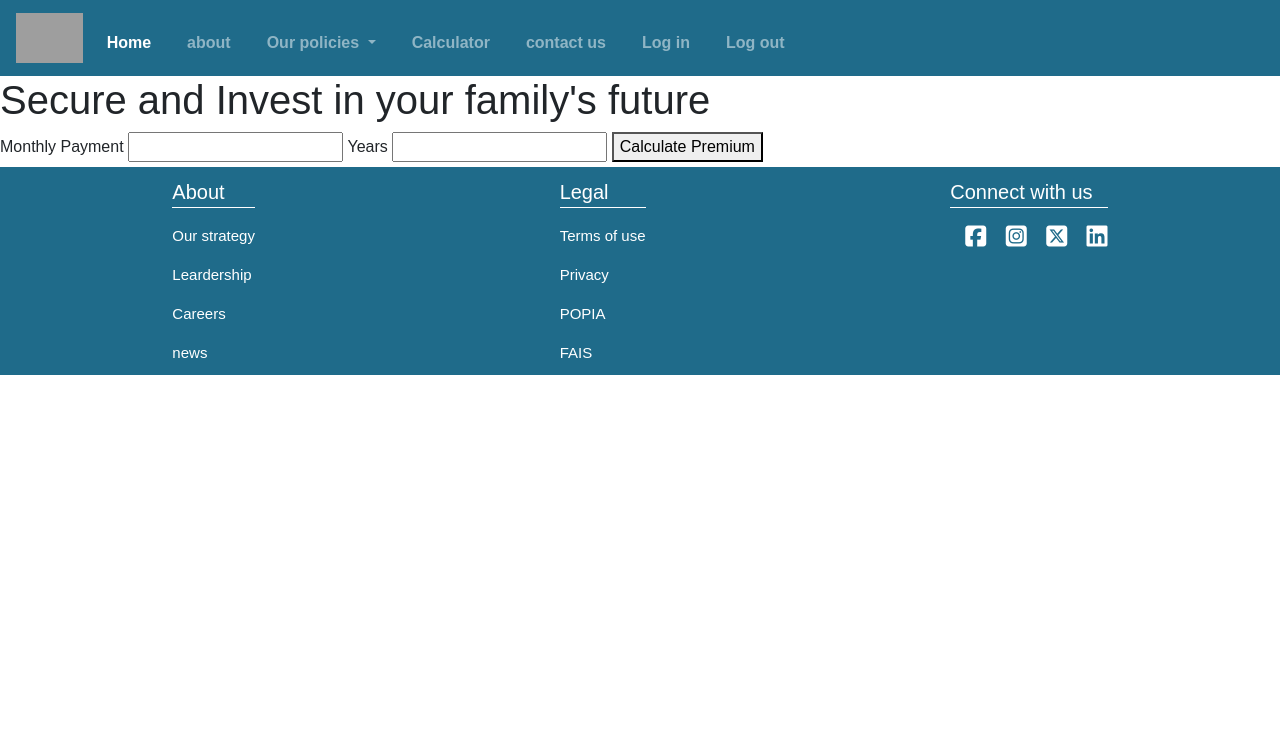
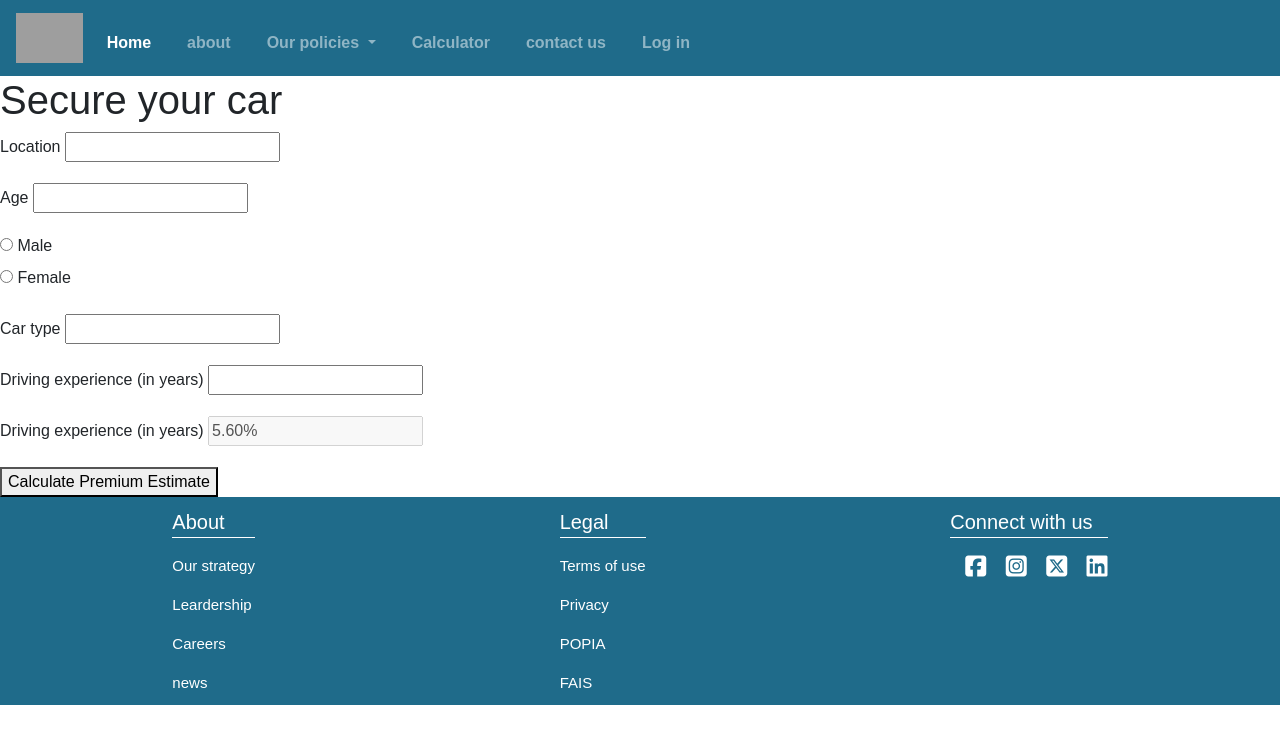
Before and after one commit to Thatom28/Python-project, a Flask app: page /calculator in a window 1280 px wide. Shown: the top 737 px of the page. Run offline with Flask 3, Linux system fonts and the light colour scheme; grey boxes are pictures that could not be loaded.

Commit message:
improved calculator

```diff
--- a/app.py
+++ b/app.py
@@ -5,7 +5,7 @@ import os
 from extensions import db
 from flask_login import LoginManager
 from models.users import User
-
+from flask_session import Session
 
 load_dotenv()  # load -> os env (enviroment variables)
 print(os.environ.get("AZURE_DATABASE_URL"), os.environ.get("FORM_SECRET_KEY"))
@@ -13,6 +13,8 @@ print(os.environ.get("AZURE_DATABASE_URL"), os.environ.get("FORM_SECRET_KEY"))
 app = Flask(__name__)
 connection_string = os.environ.get("AZURE_DATABASE_URL")
 app.config["SQLALCHEMY_DATABASE_URI"] = connection_string
+
+# Session(app)
 
 # connection_string = os.environ.get("LOCAL_DATABASE_URL")
 # app.config["SQLALCHEMY_DATABASE_URI"] = connection_string
--- a/routes/calculation_bp.py
+++ b/routes/calculation_bp.py
@@ -1,4 +1,4 @@
-from flask import Blueprint, request, render_template, flash
+from flask import Blueprint, request, render_template, flash, send_file
 import flask_login
 
 # from models.High_risk_areas import High_risk_areas
@@ -7,6 +7,7 @@ from models.user_cover import User_Cover
 from datetime import datetime, date
 from sqlalchemy import exists
 from loguru import logger
+import os
 
 calculation_bp = Blueprint("calculation_bp", __name__)
 
@@ -103,18 +104,81 @@ def quote():
 @calculation_bp.route("/calculator", methods=["GET", "POST"])
 def calculator():
     if request.method == "POST":
-        monthly_payments = int(request.form.get("monthly_payments"))
-        no_of_years = int(request.form.get("no_of_years"))
-        premium_payment = monthly_payments * (no_of_years * 3)
+        location = request.form["location"]
+        age = int(request.form["age"])
+        gender = request.form["gender"]
+        car_type = request.form["car_type"]
+        driving_experience = int(request.form["driving_experience"])
+        inflation_rate = float(request.form["inflation_rate"])
+
+        base_premium_rate = 600
+
+        if location in high_risk_areas:
+            location_amount = 1.5
+        else:
+            location_amount = 1.0
+
+        if age < 25:
+            age_amount = 1.5  # Increase premium by 50% for age under 25
+        elif age < 40:
+            age_amount = 1.2  # Increase premium by 20% for age 25-39
+        else:
+            age_amount = 1.0  # No adjustment for age 40 and above
+
+        if gender == "male":
+            gender_amount = 1.5
+        else:
+            gender_amount = 1.0
+
+        if car_type in luxury_cars:
+            car_type_amount = 1.5
+        else:
+            car_type_amount = 1
+
+        if driving_experience < 1:
+            experience_amount = 1.3
+        elif driving_experience < 5:
+            experience_amount = 1.2
+        else:
+            experience_amount = (
+                0.9  # decrease premium if you have more than 5 years experience
+            )
+
+        total_adjustment = (
+            location_amount
+            * age_amount
+            * gender_amount
+            * car_type_amount
+            * experience_amount
+        )
+        total_premium = (
+            base_premium_rate * total_adjustment * (1 + inflation_rate / 100)
+        )
 
         return render_template(
             "quotation.html",
-            monthly_payments=monthly_payments,
-            no_of_years=no_of_years,
-            premium_payment=premium_payment,
+            location=location,
+            gender=gender,
+            age=age,
+            car_type=car_type,
+            driving_experience=driving_experience,
+            total_premium=total_premium,
         )
     else:
         return render_template("calculation.html")
+
+
+@calculation_bp.route("/download")
+def download_file():
+    # Specify the path to the file to be downloaded
+    file_path = "Libraries\Documents"
+
+    # Check if the file exists
+    if os.path.exists(file_path):
+        # Send the file as an attachment and open it in a new browser tab
+        return send_file(file_path, as_attachment=True)
+    else:
+        return "File not found"
 
 
 # ------------------------------------------------------------------------------------------------
@@ -138,6 +202,31 @@ high_risk_areas = [
     "rusternburg",
     "nyanga",
     "honeydew",
+]
+luxury_cars = [
+    "Mercedes-Benz S-Class",
+    "BMW 7 Series",
+    "Audi A8",
+    "Lexus LS",
+    "Porsche Panamera",
+    "Jaguar XJ",
+    "Bentley Continental GT",
+    "Rolls-Royce Phantom",
+    "Tesla Model S Plaid",
+    "Cadillac CT6",
+    "Lincoln Continental",
+    "Maserati Quattroporte",
+    "Aston Martin DB11",
+    "Ferrari GTC4Lusso",
+    "Lamborghini Aventador",
+    "Bugatti Chiron",
+    "McLaren 720S",
+    "Bentley Flying Spur",
+    "Genesis G90",
+    "Karma Revero GT",
+    "Acura RLX",
+    "Infiniti Q70",
+    # Add more luxury car models as needed
 ]
 
 # Base premium rate
--- a/templates/base.html
+++ b/templates/base.html
@@ -168,12 +168,16 @@
             <li class="nav-item">
               <a class="nav-link" href="/contact">contact us</a>
             </li>
+            {% if logged_in %}
+            <li class="nav-item">
+                <a class="nav-link" href="/login">Log out</a>
+            </li>
+        {% else %}
             <li class="nav-item">
                 <a class="nav-link" href="/login">Log in</a>
-              </li>
-              <li class="nav-item">
-                <a class="nav-link" href="/login">Log out</a>
-              </li>
+            </li>
+        {% endif %}
+
           </ul>
         </div>
       </nav>
--- a/templates/calculation.html
+++ b/templates/calculation.html
@@ -1,14 +1,36 @@
 {% extends 'base.html' %}
 {% block body %}
-<h1>Secure and Invest in your family's future</h1>
+<h1>Secure your car</h1>
     <form action="{{url_for('calculation_bp.calculator')}}" method="post">
-        <label for="monthly_payments">Monthly Payment</label>
-        <input type="number"  name="monthly_payments" required>
+        <div class="form-group">
+            <label for="location">Location</label>
+            <input type="text"  name="location" required>
+        </div>
+        <div class="form-group">
+            <label for="age">Age</label>
+            <input type="integer" name="age" required>
+        </div>
+        <div class="form-group">
+            <input type="radio" id="male" name="gender" value="male">
+            <label for="male">Male</label><br>
+            <input type="radio" id="female" name="gender" value="female">
+            <label for="female">Female</label><br>
 
-        <label for="no_of_years">Years</label>
-        <input type="number" name="no_of_years" required>
-
-        <button type="submit">Calculate Premium</button>
+        </div>
+        <div class="form-group">
+            <label for="car_type">Car type</label>
+            <input type="text"  name="car_type" required>
+        </div>
+        <div class="form-group">
+            <label for="driving_experience">Driving experience (in years) </label>
+            <input type="integer"  name="driving_experience" required>
+        </div>
+        <div class="form-group">
+            <label for="inflation_rate">Driving experience (in years) </label>
+            <input type="integer"  name="inflation_rate" value="0.056" hidden >
+            <input type="integer"  name="inflation_rate_display" value="5.60%" disabled />
+        </div>
+        <button type="submit">Calculate Premium Estimate</button>
     </form>
 
 {% endblock body %}
--- a/templates/user_covers.html
+++ b/templates/user_covers.html
@@ -1,6 +1,5 @@
 {% extends 'base.html' %}
 {% block body %}
-<h1>User Covers</h1>
 <div class="container-fluid">
     <div class="row">
         <nav class="col-md-2 d-none d-md-block bg-dark sidebar">
@@ -16,7 +15,7 @@
                         <a class="nav-link" href="/about">Rewards</a>
                     </li>
                     <li class="nav-item">
-                        <a class="nav-link" href="/about">Log out</a>
+                        <a class="nav-link" href="/logout">Log out</a>
                     </li>
                 </ul>
             </div>
@@ -26,6 +25,7 @@
                 {% block content %}
                 {% endblock %}
             </div>
+            <h1>User Covers</h1>
             <table class="table table-striped">
                 <thead>
                     <tr>
```
Also changed, not shown: routes/user_bp.py (+41 -5 lines), templates/add_personal_info.html (added, +32 -0 lines), templates/dashboard.html (+7 -24 lines), templates/quotation.html (+8 -6 lines), 1 other file.
